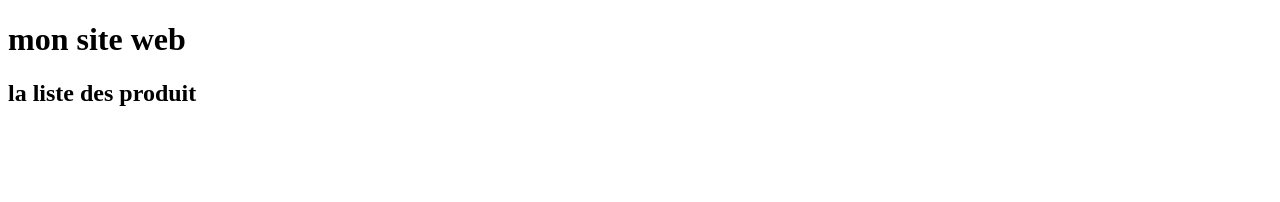
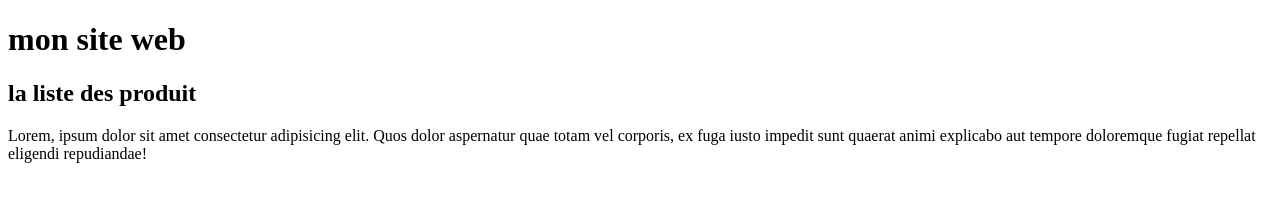
Before and after one commit to marcgg/demo_git, a plain HTML site: page index.html in a window 1280 px wide. Drawn offline with Linux system fonts and the light colour scheme.

Commit message:
ajout d'un paragraph

```diff
--- a/index.html
+++ b/index.html
@@ -12,5 +12,6 @@
     </h1>
 
     <h2> la liste des produit </h2>
+    <p>Lorem, ipsum dolor sit amet consectetur adipisicing elit. Quos dolor aspernatur quae totam vel corporis, ex fuga iusto impedit sunt quaerat animi explicabo aut tempore doloremque fugiat repellat eligendi repudiandae!</p>
 </body>
 </html>
```
